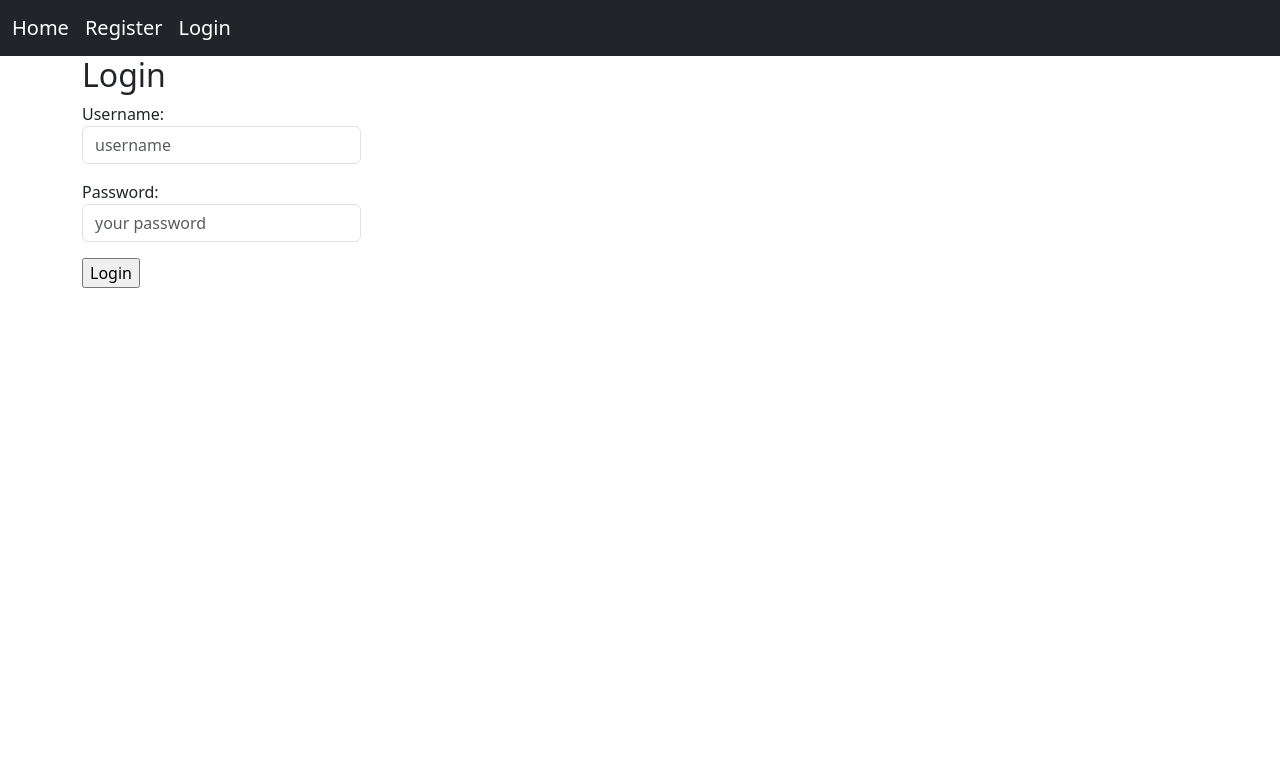
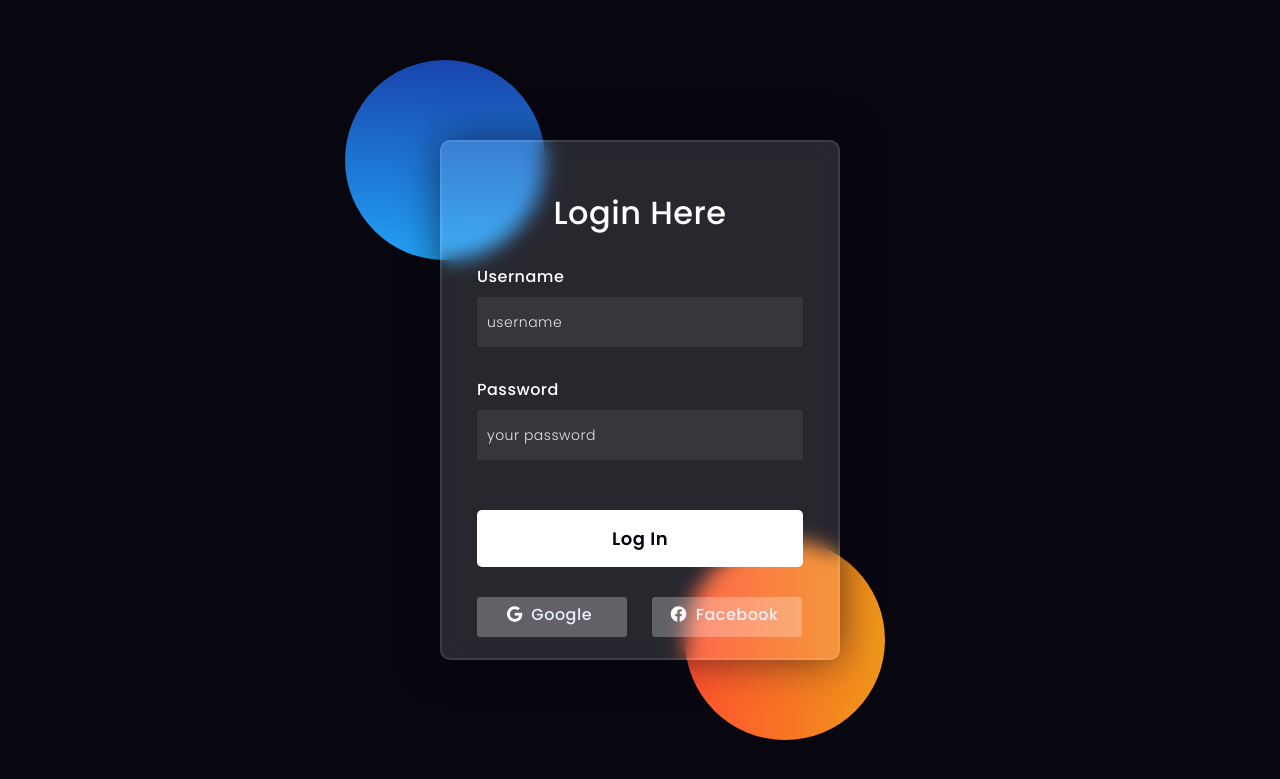
Before and after one commit to ResoneAt/TeamTask-RM, a Django app: page /login/ in a window 1280 px wide. Shown: the top 779 px of the page. Run offline with Django 4.2, Linux system fonts and the light colour scheme.

Commit message:
modified login.html template

```diff
--- a/accounts/templates/accounts/login.html
+++ b/accounts/templates/accounts/login.html
@@ -1,11 +1,163 @@
-{% extends 'base.html' %}
+<!DOCTYPE html>
+<html lang="en">
+<head>
+    <title>TeamTask</title>
+    <meta charset="UTF-8">
+    <meta name="viewport"
+          content="width=device-width, user-scalable=no, initial-scale=1.0, maximum-scale=1.0, minimum-scale=1.0">
+    <meta http-equiv="X-UA-Compatible" content="ie=edge">
+    <link rel="preconnect" href="https://fonts.gstatic.com">
+    <link rel="stylesheet" href="https://cdnjs.cloudflare.com/ajax/libs/font-awesome/5.15.4/css/all.min.css">
+    <link href="https://fonts.googleapis.com/css2?family=Poppins:wght@300;500;600&display=swap" rel="stylesheet">
+    <style media="screen">
+      *,
+*:before,
+*:after{
+    padding: 0;
+    margin: 0;
+    box-sizing: border-box;
+}
+body{
+    background-color: #080710;
+}
+.background{
+    width: 430px;
+    height: 520px;
+    position: absolute;
+    transform: translate(-50%,-50%);
+    left: 50%;
+    top: 50%;
+}
+.background .shape{
+    height: 200px;
+    width: 200px;
+    position: absolute;
+    border-radius: 50%;
+}
+.shape:first-child{
+    background: linear-gradient(
+        #1845ad,
+        #23a2f6
+    );
+    left: -80px;
+    top: -80px;
+}
+.shape:last-child{
+    background: linear-gradient(
+        to right,
+        #ff512f,
+        #f09819
+    );
+    right: -30px;
+    bottom: -80px;
+}
+form{
+    height: 520px;
+    width: 400px;
+    background-color: rgba(255,255,255,0.13);
+    position: absolute;
+    transform: translate(-50%,-50%);
+    top: 50%;
+    left: 50%;
+    border-radius: 10px;
+    backdrop-filter: blur(10px);
+    border: 2px solid rgba(255,255,255,0.1);
+    box-shadow: 0 0 40px rgba(8,7,16,0.6);
+    padding: 50px 35px;
+}
+form *{
+    font-family: 'Poppins',sans-serif;
+    color: #ffffff;
+    letter-spacing: 0.5px;
+    outline: none;
+    border: none;
+}
+form h3{
+    font-size: 32px;
+    font-weight: 500;
+    line-height: 42px;
+    text-align: center;
+}
 
-{% block content %}
-    <h2>Login</h2>
+label{
+    display: block;
+    margin-top: 30px;
+    font-size: 16px;
+    font-weight: 500;
+}
+input{
+    display: block;
+    height: 50px;
+    width: 100%;
+    background-color: rgba(255,255,255,0.07);
+    border-radius: 3px;
+    padding: 0 10px;
+    margin-top: 8px;
+    font-size: 14px;
+    font-weight: 300;
+}
+::placeholder{
+    color: #e5e5e5;
+}
+button{
+    margin-top: 50px;
+    width: 100%;
+    background-color: #ffffff;
+    color: #080710;
+    padding: 15px 0;
+    font-size: 18px;
+    font-weight: 600;
+    border-radius: 5px;
+    cursor: pointer;
+}
+.social{
+  margin-top: 30px;
+  display: flex;
+}
+.social div{
+  background: red;
+  width: 150px;
+  border-radius: 3px;
+  padding: 5px 10px 10px 5px;
+  background-color: rgba(255,255,255,0.27);
+  color: #eaf0fb;
+  text-align: center;
+}
+.social div:hover{
+  background-color: rgba(255,255,255,0.47);
+}
+.social .fb{
+  margin-left: 25px;
+}
+.social i{
+  margin-right: 4px;
+}
 
-    <form action="" method = "post" class = col-md-3 novalidate>
+    </style>
+</head>
+<body>
+    <div class="background">
+        <div class="shape"></div>
+        <div class="shape"></div>
+    </div>
+    <form method="post" action="">
         {% csrf_token %}
-        {{form.as_p}}
-        <input type="submit" value="Login">
+        <h3>Login Here</h3>
+
+        <label for="username">Username</label>
+        {{ form.username }}
+        {% for msg in messages %}
+            <small style="color:red;" class='alert alert-{{ msg.tags }}'>{{ msg }}</small>
+        {% endfor %}
+        <label for="password">Password</label>
+        {{ form.password }}
+
+        <button type="submit">Log In</button>
+        <div class="social">
+          <div class="go"><i class="fab fa-google"></i>  Google</div>
+          <div class="fb"><i class="fab fa-facebook"></i>  Facebook</div>
+        </div>
     </form>
-{% endblock %}
+</body>
+</html>
+<!-- partial -->
--- a/templates/base.html
+++ b/templates/base.html
@@ -20,4 +20,5 @@
         <div>
         <script src="https://cdn.jsdelivr.net/npm/bootstrap@5.3.1/dist/js/bootstrap.bundle.min.js"></script>
     </body>
+
 </html>
```
Lines whose indentation alone changed are shown as unchanged.
